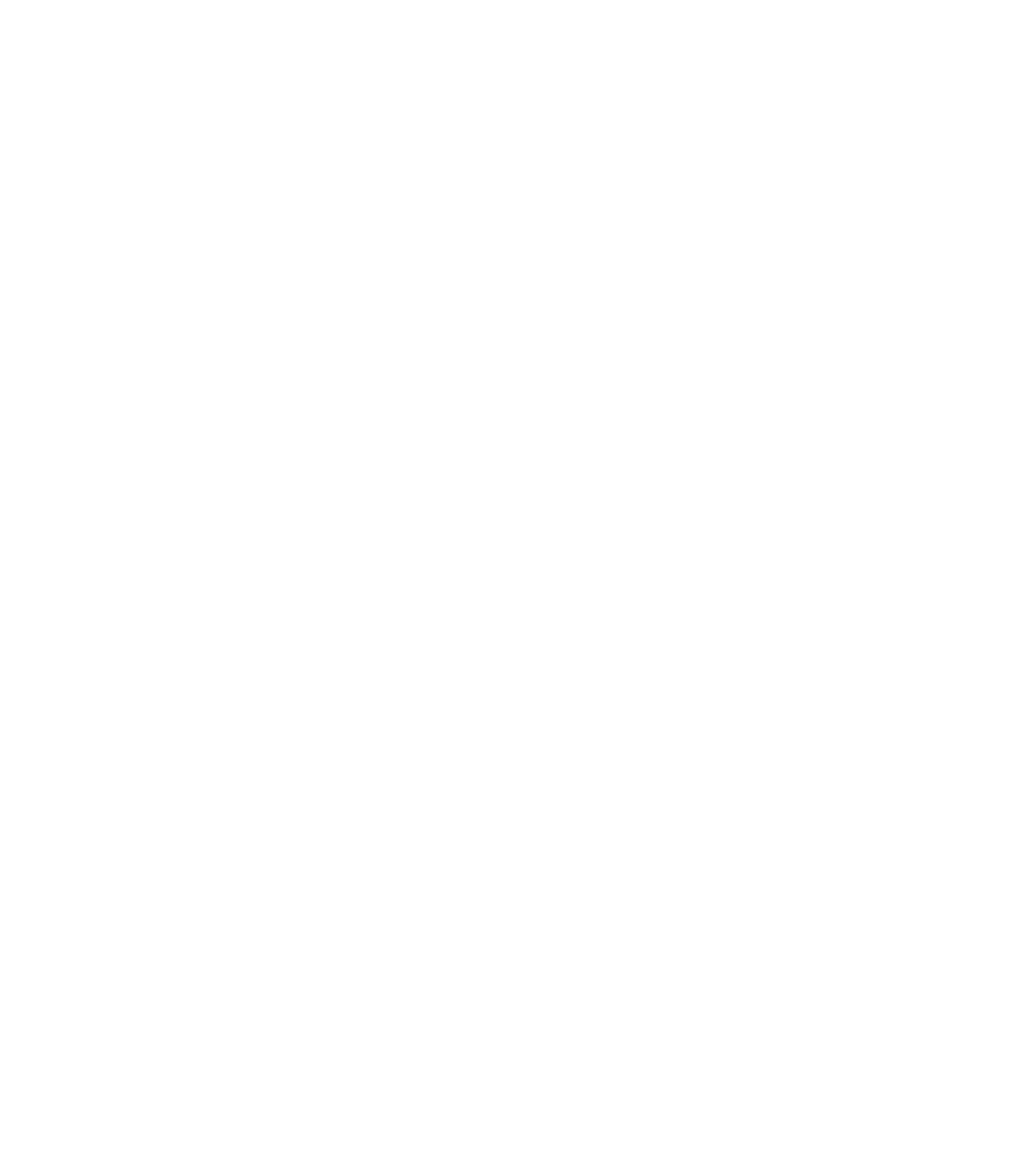
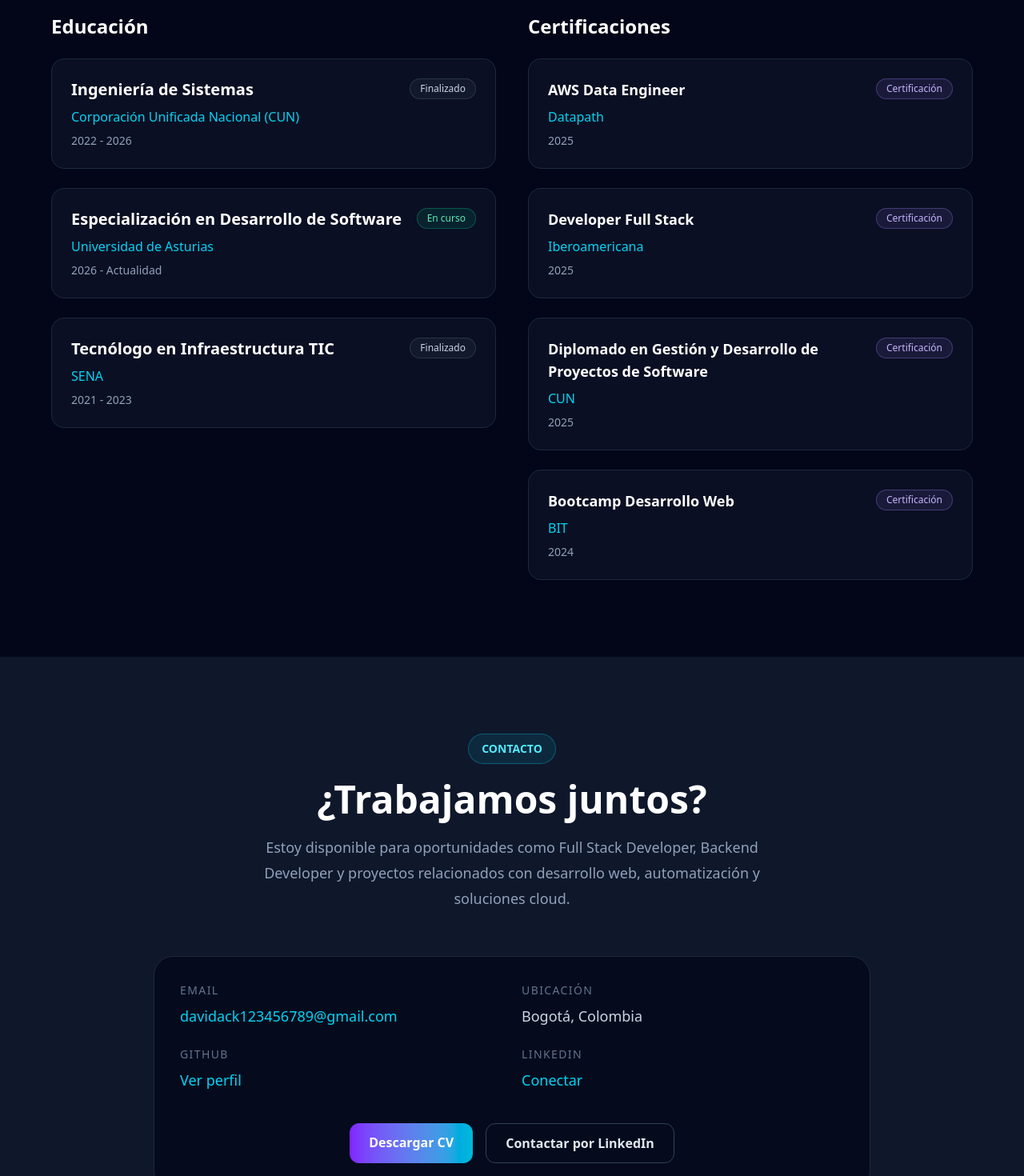
Before and after one commit to dabbi20/Portafolio, an Angular app in the folder david-portfolio/: page / in a window 1280 px wide. Shown: the part 5840-7310 px from the top of the page at 80% size. Before the commit the page ends 5535 px from the top, so only its background shows below. Built offline with nearby package versions, Linux system fonts and the light colour scheme.

Commit message:
seccion de contacto y educacion

```diff
--- a/david-portfolio/src/app/app.html
+++ b/david-portfolio/src/app/app.html
@@ -2,3 +2,5 @@
 <app-experience />
 <app-projects />
 <app-skills />
+<app-education />
+<app-contact />
--- a/david-portfolio/src/app/app.ts
+++ b/david-portfolio/src/app/app.ts
@@ -4,10 +4,12 @@
 import { Experience } from './sections/experience/experience';
 import { Projects } from './sections/projects/projects';
 import { Skills } from './sections/skills/skills';
+import { Education } from './sections/education/education';
+import { Contact } from './sections/contact/contact';
 
 @Component({
   selector: 'app-root',
-  imports: [RouterOutlet,Hero,Experience, Projects,Skills],
+  imports: [RouterOutlet,Hero,Experience, Projects,Skills,Education,Contact],
   templateUrl: './app.html',
   styleUrl: './app.css'
 })
--- /dev/null
+++ b/david-portfolio/src/app/core/models/education.model.ts
@@ -0,0 +1,8 @@
+export interface Education {
+  id: string;
+  title: string;
+  institution: string;
+  period: string;
+  status?: string;
+  type: 'education' | 'certification';
+}
--- /dev/null
+++ b/david-portfolio/src/app/data/contact/contact.data.ts
@@ -0,0 +1,17 @@
+export const CONTACT = {
+  title: '¿Trabajamos juntos?',
+
+  description:
+    'Estoy disponible para oportunidades como Full Stack Developer, Backend Developer y proyectos relacionados con desarrollo web, automatización y soluciones cloud.',
+
+  email: 'davidack123456789@gmail.com',
+
+  location: 'Bogotá, Colombia',
+
+  github: 'https://github.com/dabbi20',
+
+  linkedin:
+    'https://www.linkedin.com/in/david-carrasco-desarrollador-fullstack/',
+
+  cv: '/assets/docs/cv-david-carrasco.pdf',
+};
--- /dev/null
+++ b/david-portfolio/src/app/data/education/education.data.ts
@@ -0,0 +1,66 @@
+import { Education } from '../../core/models/education.model';
+
+export const EDUCATION: Education[] = [
+  {
+    id: 'systems-engineering',
+    title: 'Ingeniería de Sistemas',
+    institution: 'Corporación Unificada Nacional (CUN)',
+    period: '2022 - 2026',
+    status: 'Finalizado',
+    type: 'education',
+  },
+
+  {
+    id: 'software-specialization',
+    title: 'Especialización en Desarrollo de Software',
+    institution: 'Universidad de Asturias',
+    period: '2026 - Actualidad',
+    status: 'En curso',
+    type: 'education',
+  },
+
+  {
+    id: 'ict-technologist',
+    title: 'Tecnólogo en Infraestructura TIC',
+    institution: 'SENA',
+    period: '2021 - 2023',
+    status: 'Finalizado',
+    type: 'education',
+  },
+
+  {
+    id: 'aws-data-engineer',
+    title: 'AWS Data Engineer',
+    institution: 'Datapath',
+    period: '2025',
+    status: 'Certificación',
+    type: 'certification',
+  },
+
+  {
+    id: 'fullstack-developer',
+    title: 'Developer Full Stack',
+    institution: 'Iberoamericana',
+    period: '2025',
+    status: 'Certificación',
+    type: 'certification',
+  },
+
+  {
+    id: 'software-projects',
+    title: 'Diplomado en Gestión y Desarrollo de Proyectos de Software',
+    institution: 'CUN',
+    period: '2025',
+    status: 'Certificación',
+    type: 'certification',
+  },
+
+  {
+    id: 'web-bootcamp',
+    title: 'Bootcamp Desarrollo Web',
+    institution: 'BIT',
+    period: '2024',
+    status: 'Certificación',
+    type: 'certification',
+  },
+];
--- /dev/null
+++ b/david-portfolio/src/app/sections/contact/contact.html
@@ -0,0 +1,114 @@
+<section id="contact" class="bg-slate-900 px-6 py-24 text-white">
+  <div class="mx-auto max-w-4xl">
+
+    <div class="text-center">
+
+      <span
+        class="inline-flex rounded-full border border-cyan-400/30 bg-cyan-400/10 px-4 py-2 text-sm font-semibold text-cyan-300"
+      >
+        CONTACTO
+      </span>
+
+      <h2 class="mt-5 text-4xl font-bold md:text-5xl">
+        {{ contact.title }}
+      </h2>
+
+      <p class="mx-auto mt-5 max-w-2xl text-lg leading-8 text-slate-400">
+        {{ contact.description }}
+      </p>
+
+    </div>
+
+    <div
+      class="mt-14 rounded-3xl border border-slate-800 bg-slate-950/70 p-8"
+    >
+
+      <div class="grid gap-6 md:grid-cols-2">
+
+        <div>
+
+          <p class="text-sm uppercase tracking-widest text-slate-500">
+            Email
+          </p>
+
+          <a
+            [href]="'mailto:' + contact.email"
+            class="mt-2 block text-lg text-cyan-400 hover:text-cyan-300"
+          >
+            {{ contact.email }}
+          </a>
+
+        </div>
+
+        <div>
+
+          <p class="text-sm uppercase tracking-widest text-slate-500">
+            Ubicación
+          </p>
+
+          <p class="mt-2 text-lg text-slate-300">
+            {{ contact.location }}
+          </p>
+
+        </div>
+
+        <div>
+
+          <p class="text-sm uppercase tracking-widest text-slate-500">
+            GitHub
+          </p>
+
+          <a
+            [href]="contact.github"
+            target="_blank"
+            rel="noopener noreferrer"
+            class="mt-2 block text-lg text-cyan-400 hover:text-cyan-300"
+          >
+            Ver perfil
+          </a>
+
+        </div>
+
+        <div>
+
+          <p class="text-sm uppercase tracking-widest text-slate-500">
+            LinkedIn
+          </p>
+
+          <a
+            [href]="contact.linkedin"
+            target="_blank"
+            rel="noopener noreferrer"
+            class="mt-2 block text-lg text-cyan-400 hover:text-cyan-300"
+          >
+            Conectar
+          </a>
+
+        </div>
+
+      </div>
+
+      <div class="mt-10 flex flex-wrap justify-center gap-4">
+
+        <a
+          [href]="contact.cv"
+          target="_blank"
+          class="rounded-xl bg-gradient-to-r from-violet-600 to-cyan-500 px-6 py-3 font-semibold text-white transition hover:scale-105"
+        >
+          Descargar CV
+        </a>
+
+        <a
+          [href]="contact.linkedin"
+          target="_blank"
+          class="rounded-xl border border-slate-700 px-6 py-3 font-semibold text-slate-200 transition hover:border-cyan-400 hover:text-cyan-300"
+        >
+          Contactar por LinkedIn
+        </a>
+
+      </div>
+
+    </div>
+
+  </div>
+</section>
--- /dev/null
+++ b/david-portfolio/src/app/sections/contact/contact.ts
@@ -0,0 +1,13 @@
+import { Component } from '@angular/core';
+import { CONTACT } from '../../data/contact/contact.data';
+
+@Component({
+  selector: 'app-contact',
+  standalone: true,
+  imports: [],
+  templateUrl: './contact.html',
+  styleUrl: './contact.css',
+})
+export class Contact {
+  contact = CONTACT;
+}
--- /dev/null
+++ b/david-portfolio/src/app/sections/education/education.html
@@ -0,0 +1,140 @@
+<section id="education" class="bg-slate-950 px-6 py-24 text-white">
+  <div class="mx-auto max-w-6xl">
+
+    <div class="mb-14 text-center">
+
+      <span
+        class="inline-flex rounded-full border border-violet-400/30 bg-violet-400/10 px-4 py-2 text-sm font-semibold text-violet-300"
+      >
+        EDUCACIÓN
+      </span>
+
+      <h2 class="mt-5 text-4xl font-bold md:text-5xl">
+        Formación Académica
+      </h2>
+
+      <p class="mx-auto mt-4 max-w-2xl text-slate-400">
+        Formación profesional, especialización y certificaciones relacionadas con
+        desarrollo de software, arquitectura de aplicaciones, bases de datos y tecnologías cloud.
+      </p>
+
+    </div>
+
+    <div class="grid gap-10 lg:grid-cols-2">
+
+      <!-- EDUCACIÓN -->
+
+      <div>
+
+        <h3 class="mb-6 text-2xl font-bold">
+          Educación
+        </h3>
+
+        <div class="space-y-6">
+
+          @for (item of education; track item.id) {
+
+            <article
+              class="rounded-2xl border border-slate-800 bg-slate-900/60 p-6 transition duration-300 hover:border-cyan-400/40 hover:shadow-lg hover:shadow-cyan-500/10"
+            >
+
+              <div class="flex items-start justify-between gap-4">
+
+                <div>
+
+                  <h4 class="text-xl font-semibold">
+                    {{ item.title }}
+                  </h4>
+
+                  <p class="mt-2 text-cyan-400">
+                    {{ item.institution }}
+                  </p>
+
+                  <p class="mt-2 text-sm text-slate-400">
+                    {{ item.period }}
+                  </p>
+
+                </div>
+
+                @if (item.status === 'En curso') {
+
+                  <span
+                    class="rounded-full border border-emerald-400/30 bg-emerald-400/10 px-3 py-1 text-xs font-medium text-emerald-300"
+                  >
+                    En curso
+                  </span>
+
+                } @else {
+
+                  <span
+                    class="rounded-full border border-slate-500/30 bg-slate-500/10 px-3 py-1 text-xs font-medium text-slate-300"
+                  >
+                    Finalizado
+                  </span>
+
+                }
+
+              </div>
+
+            </article>
+
+          }
+
+        </div>
+
+      </div>
+
+      <!-- CERTIFICACIONES -->
+
+      <div>
+
+        <h3 class="mb-6 text-2xl font-bold">
+          Certificaciones
+        </h3>
+
+        <div class="space-y-6">
+
+          @for (item of certifications; track item.id) {
+
+            <article
+              class="rounded-2xl border border-slate-800 bg-slate-900/60 p-6 transition duration-300 hover:border-violet-400/40 hover:shadow-lg hover:shadow-violet-500/10"
+            >
+
+              <div class="flex items-start justify-between gap-4">
+
+                <div>
+
+                  <h4 class="text-lg font-semibold">
+                    {{ item.title }}
+                  </h4>
+
+                  <p class="mt-2 text-cyan-400">
+                    {{ item.institution }}
+                  </p>
+
+                  <p class="mt-2 text-sm text-slate-400">
+                    {{ item.period }}
+                  </p>
+
+                </div>
+
+                <span
+                  class="rounded-full border border-violet-400/30 bg-violet-400/10 px-3 py-1 text-xs font-medium text-violet-300"
+                >
+                  Certificación
+                </span>
+
+              </div>
+
+            </article>
+
+          }
+
+        </div>
+
+      </div>
+
+    </div>
+
+  </div>
+</section>
--- /dev/null
+++ b/david-portfolio/src/app/sections/education/education.ts
@@ -0,0 +1,19 @@
+import { Component } from '@angular/core';
+import { EDUCATION } from '../../data/education/education.data';
+
+@Component({
+  selector: 'app-education',
+  standalone: true,
+  imports: [],
+  templateUrl: './education.html',
+  styleUrl: './education.css',
+})
+export class Education {
+  education = EDUCATION.filter(
+    (item) => item.type === 'education'
+  );
+
+  certifications = EDUCATION.filter(
+    (item) => item.type === 'certification'
+  );
+}
```
Also changed, not shown: david-portfolio/src/app/data/profile/profile.data.ts (+5 -5 lines), david-portfolio/src/app/sections/contact/contact.css (added), david-portfolio/src/app/sections/education/education.css (added), 2 other files (tests, documents, lock files or other folders).
